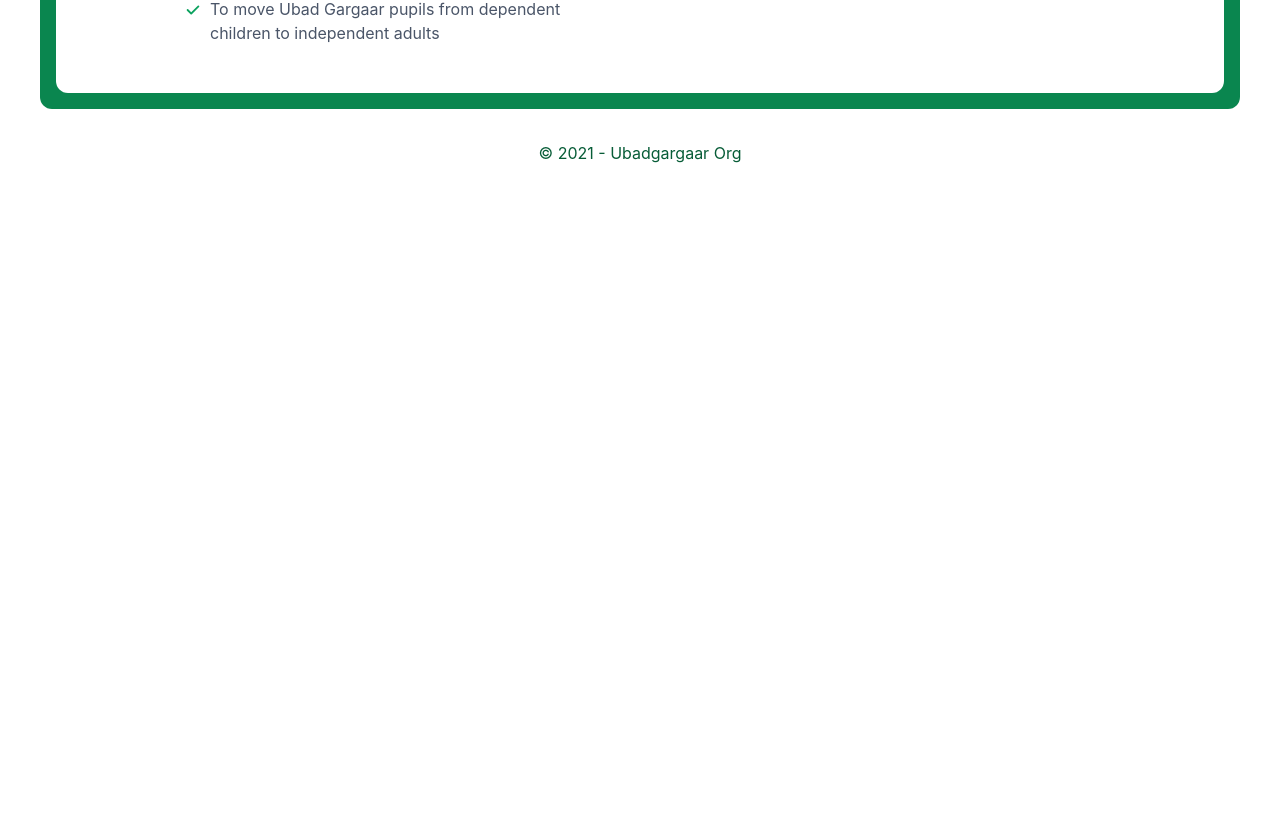
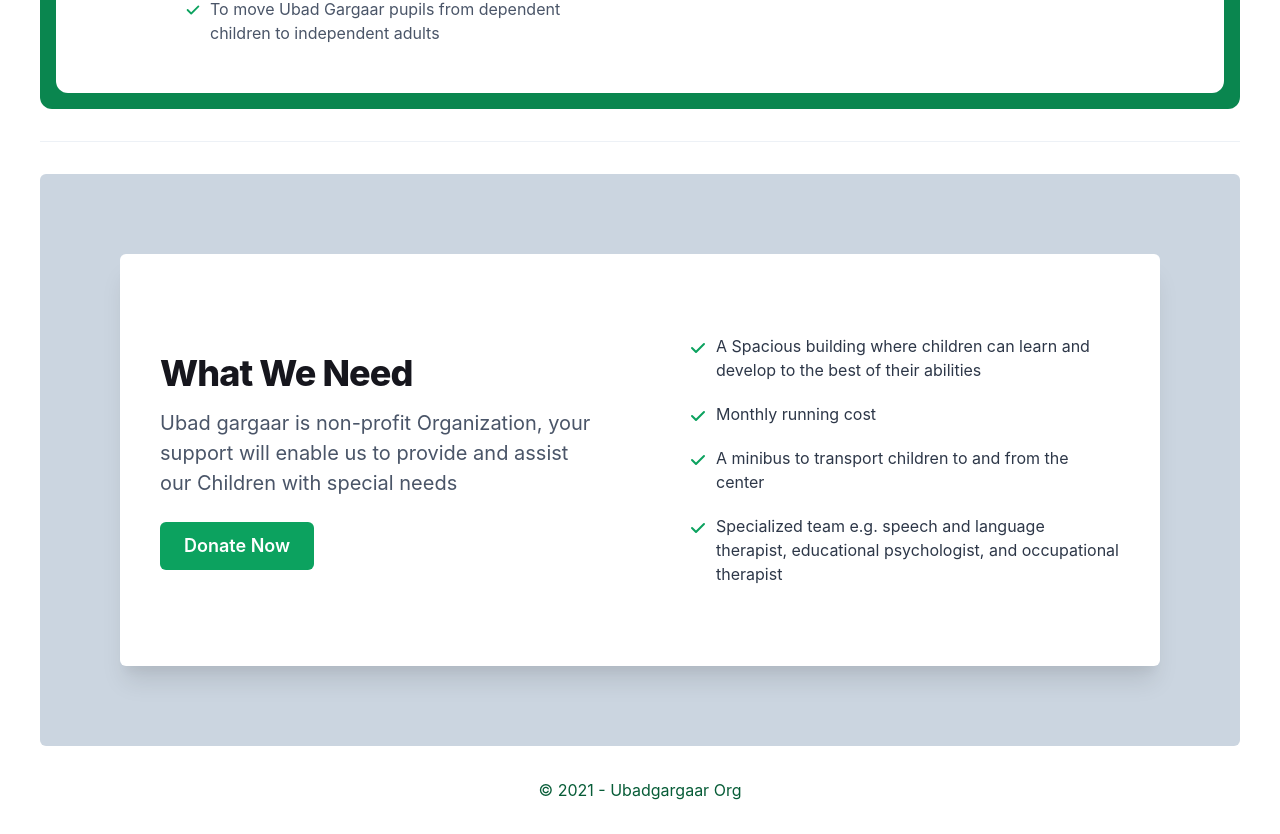
Before and after one commit to janogale/ubadgargaar, a Next.js app: page / in a window 1280 px wide. Shown: the part 1271-2105 px from the top of the page. Before the commit the page ends 1468 px from the top, so only its background shows below. Built offline with nearby package versions, Linux system fonts and the light colour scheme.

Commit message:
Finish What we need section

```diff
--- a/src/components/About.js
+++ b/src/components/About.js
@@ -34,6 +34,7 @@ function About() {
   return (
     <Flex
       bg="primary.600"
+      id="about"
       rounded="xl"
       p={4}
       w="auto"
--- a/src/components/Header.js
+++ b/src/components/Header.js
@@ -77,9 +77,9 @@ const Header = (props) => {
           direction={["column", "row", "row", "row"]}
           pt={[4, 4, 0, 0]}
         >
-          <MenuItem to="#">About us</MenuItem>
-          <MenuItem to="#">Our Program</MenuItem>
-          <MenuItem to="#">Donate</MenuItem>
+          <MenuItem to="#about">About us</MenuItem>
+          <MenuItem to="#programs">Our Program</MenuItem>
+          <MenuItem to="#donate">Donate</MenuItem>
           <MenuItem to="#">Get involved </MenuItem>
           <MenuItem to="#" isLast>
             <Button
--- /dev/null
+++ b/src/components/WhatWeDo.js
@@ -0,0 +1,120 @@
+import React from "react";
+
+import {
+  chakra,
+  Box,
+  Flex,
+  useColorModeValue,
+  Icon,
+  SimpleGrid,
+  Button,
+  VStack,
+} from "@chakra-ui/react";
+
+function WhatWeDo() {
+  const Feature = (props) => {
+    return (
+      <Flex>
+        <Icon
+          boxSize={5}
+          mt={1}
+          mr={2}
+          color={useColorModeValue("primary.500", "primary.300")}
+          viewBox="0 0 20 20"
+          fill="currentColor"
+        >
+          <path
+            fillRule="evenodd"
+            d="M16.707 5.293a1 1 0 010 1.414l-8 8a1 1 0 01-1.414 0l-4-4a1 1 0 011.414-1.414L8 12.586l7.293-7.293a1 1 0 011.414 0z"
+            clipRule="evenodd"
+          ></path>
+        </Icon>
+        <chakra.p
+          fontSize="md"
+          color={useColorModeValue("gray.700", "gray.400")}
+          {...props}
+        />
+      </Flex>
+    );
+  };
+
+  return (
+    <Flex
+      bg="gray.300"
+      rounded="md"
+      p={20}
+      w="auto"
+      justifyContent="center"
+      alignItems="center"
+    >
+      <Box
+        shadow="xl"
+        rounded="md"
+        bg={useColorModeValue("white", "gray.800")}
+        px={10}
+        py={20}
+        mx="auto"
+      >
+        <SimpleGrid
+          alignItems="center"
+          columns={{ base: 1, lg: 2 }}
+          spacingY={{ base: 10, lg: 32 }}
+          spacingX={{ base: 10, lg: 24 }}
+        >
+          <Box>
+            <chakra.h2
+              mb={3}
+              fontSize={{ base: "3xl", md: "4xl" }}
+              fontWeight="extrabold"
+              textAlign={{ base: "center", sm: "left" }}
+              color={useColorModeValue("black")}
+              lineHeight="shorter"
+              letterSpacing="tight"
+            >
+              What We Need
+            </chakra.h2>
+            <chakra.p
+              mb={6}
+              fontSize={{ base: "lg", md: "xl" }}
+              textAlign={{ base: "center", sm: "left" }}
+              color={useColorModeValue("gray.600", "gray.500")}
+            >
+              Ubad gargaar is non-profit Organization, your support will enable
+              us to provide and assist our Children with special needs
+            </chakra.p>
+            <Button
+              as="a"
+              href="#"
+              variant="solid"
+              w={{ base: "full", sm: "auto" }}
+              colorScheme="primary"
+              size="lg"
+            >
+              Donate Now
+            </Button>
+          </Box>
+          <VStack
+            direction="column"
+            flexGrow={1}
+            spacing={5}
+            alignItems="start"
+          >
+            <Feature>
+              A Spacious building where children can learn and develop to the
+              best of their abilities
+            </Feature>
+            <Feature>Monthly running cost</Feature>
+            <Feature>
+              A minibus to transport children to and from the center
+            </Feature>
+            <Feature>
+              Specialized team e.g. speech and language therapist, educational
+              psychologist, and occupational therapist
+            </Feature>
+          </VStack>
+        </SimpleGrid>
+      </Box>
+    </Flex>
+  );
+}
+export default WhatWeDo;
--- a/src/pages/index.js
+++ b/src/pages/index.js
@@ -3,6 +3,7 @@ import { Divider } from "@chakra-ui/react";
 import { Hero } from "../components/Hero";
 import About from "../components/About";
 import { Container } from "../components/Container";
+import WhatWeDo from "../components/WhatWeDo";
 
 const Index = () => (
   <Layout>
@@ -10,6 +11,8 @@ const Index = () => (
       <Hero />
       <Divider my={8} />
       <About />
+      <Divider my={8} />
+      <WhatWeDo />
     </Container>
   </Layout>
 );
```
